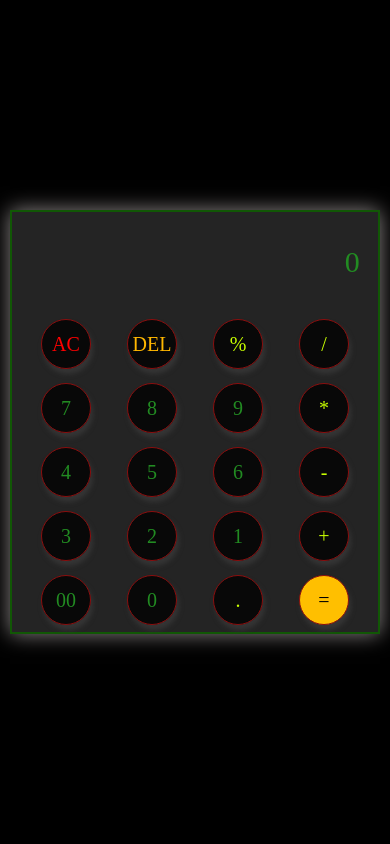
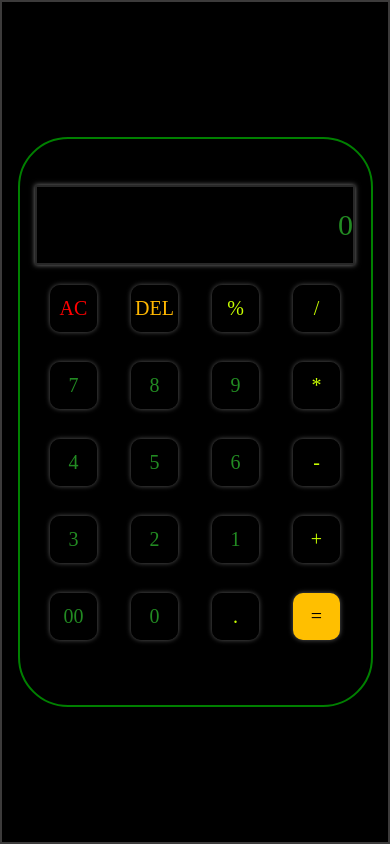
Before and after one commit to Shubham-997800/calcbysd, a plain HTML site: page index.html in a window 390 px wide. Drawn offline with Linux system fonts and the light colour scheme; a web font is replaced by a local one.

Commit message:
Add files via upload

```diff
--- a/cal.css
+++ b/cal.css
@@ -1,115 +1,125 @@
 @import url('https://fonts.googleapis.com/css2?family=Port+Lligat+Slab&display=swap');
+
 /* File: cal.css */
-*{
-    font-family:"Port Lligat Slab", serif;
+* {
+    font-family: "Port Lligat Slab", serif;
     box-sizing: border-box;
     padding: 0;
     margin: 0px;
 }
 
-body{
-    background:black;
-    color: white;
+.calculator {
     width: 100%;
     height: 100vh;
+    background: #000000;
     display: flex;
-    justify-content: center;
+    flex-direction: column;
     align-items: center;
-    overflow: hidden;
-    text-align: center;
+    border: 2px solid rgb(60, 59, 59);
 }
 
-.calculator{
-    width: 500px;
-    height: 600px;
-    background: #242424;
-    border:2px solid rgb(17, 87, 5);
-    border-radius: 30px;
-    box-shadow: 0 0 20px rgb(139, 134, 134);
-    -webkit-border-radius: 30px;
-    -moz-border-radius: 30px;
-    -ms-border-radius: 30px;
-    -o-border-radius: 30px;
-    margin: 10px;
+input {
+    background-color: transparent;
+    width: 650px;
+    height: 100px;
+    position: relative;
+    top: 0px;
+    font-size: 40px;
+    border: none;
+    text-align: right;
+    cursor: none;
+    color: forestgreen;
+    border: none;
+    box-shadow: 0px 0px 5px gray;
+    top: 20px;
 }
 
-input{
-    background-color: transparent;
-    width:90%;
-    height:120px;
-    position:relative;
-    top:0px;
-    font-size: 40px;
-    border:0px solid #242424;
-    text-align: right;
-    cursor: pointer;
-    margin: 10px;
+input::placeholder {
     color: forestgreen;
 }
 
-input::placeholder{
+button {
+    width: 150px;
+    height: 90px;
+    margin: 40px 10px 10px 0px;
+    font-size: 30px;
+    background-color: rgba(0, 0, 0, 0.765);
     color: forestgreen;
+    border: 2px solid rgb(37, 37, 37);
+    box-shadow: 0px 0px 5px rgb(92, 92, 92);
+    border-radius: 10px;
+    -webkit-border-radius: 10px;
+    -moz-border-radius: 10px;
+    -ms-border-radius: 10px;
+    -o-border-radius: 10px;
+    cursor: pointer;
 }
 
-button{
-    width:70px;
-    height:70px;
-    margin: 7px 16px 7px 16px ;
-    font-size: 30px;
-    justify-content:space-between;
-    background-color: rgba(0, 0, 0, 0.765);
-    color:forestgreen;
-    border:1px solid rgb(139, 14, 14);
-    box-shadow: 2px 5px 5px rgb(53, 53, 53);
-    border-radius: 50%;
-    -webkit-border-radius: 50%;
-    -moz-border-radius: 50%;
-    -ms-border-radius: 50%;
-    -o-border-radius: 50%;
-    cursor: pointer;
-    transition: all 0.3s ease-in-out;
-    -webkit-transition: all 0.3s ease-in-out;
-    -moz-transition: all 0.3s ease-in-out;
-    -ms-transition: all 0.3s ease-in-out;
-    -o-transition: all 0.3s ease-in-out;
-}
-
-input:focus{
+input:focus {
     outline: none;
 }
 
-#red{
-    color:red;
+#red {
+    color: red;
 }
 
-#or{
-    color:rgb(255, 183, 0)
+#or {
+    color: rgb(255, 183, 0)
 }
 
-#op{
-    color:rgb(200, 255, 0);
+#op {
+    color: rgb(200, 255, 0);
 }
 
-#equal{
-    background-color:rgb(255, 191, 0);
+#equal {
+    background-color: rgb(255, 191, 0);
     color: rgb(0, 0, 0);
 }
 
-@media screen and (max-width: 600px) {
+@media (max-width: 750px) {
     .calculator {
         width: 100%;
-        height: auto;
-        border-radius: 0;
+        height: 100vh;
+        padding: 10px;
+        justify-content: center;
+        align-items: center;
+    }
+
+    #box {
+        display: flex;
+        flex-direction: column;
+        align-items: center;
+        width: 355px;
+        height: 570px;
+        border: 2px solid green;
+        border-radius: 50px;
+        -webkit-border-radius: 50px;
+        -moz-border-radius: 50px;
+        -ms-border-radius: 50px;
+        -o-border-radius: 50px;
     }
 
     input {
+        width: 320px;
+        height: 80px;
         font-size: 30px;
-        height: 80px;
+        position: relative;
+        top: -5px;
+        border: 2px solid rgb(40, 40, 40);
     }
 
     button {
-        width: 50px;
-        height: 50px;
+        width: 47px;
+        height: 47px;
         font-size: 20px;
+        margin: 15px;
+        border: none;
+    }
+
+    /* Optional: wrap buttons properly if needed */
+    .calculator>div {
+        display: flex;
+        flex-wrap: wrap;
+        justify-content: center;
     }
 }
--- a/index.html
+++ b/index.html
@@ -8,6 +8,7 @@
 </head>
 <body>
     <div class="calculator">
+        <div id="box">
         <input type="text" id="inputbox" placeholder="0">
         <div>
             <button id="red">AC</button>
@@ -39,6 +40,7 @@
             <button id="op">.</button>
             <button id="equal">=</button>
         </div>
+        </div>
     </div>
 
     <script src="cal.js"></script>
```
